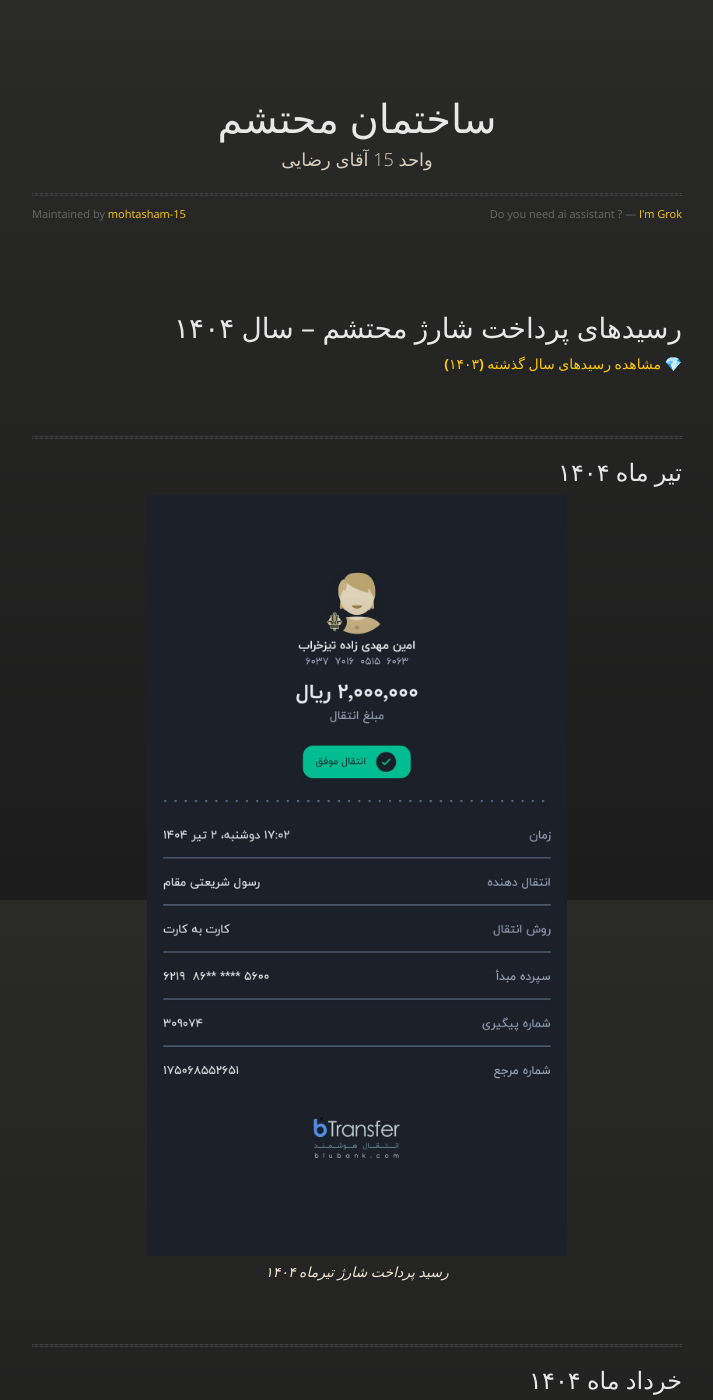
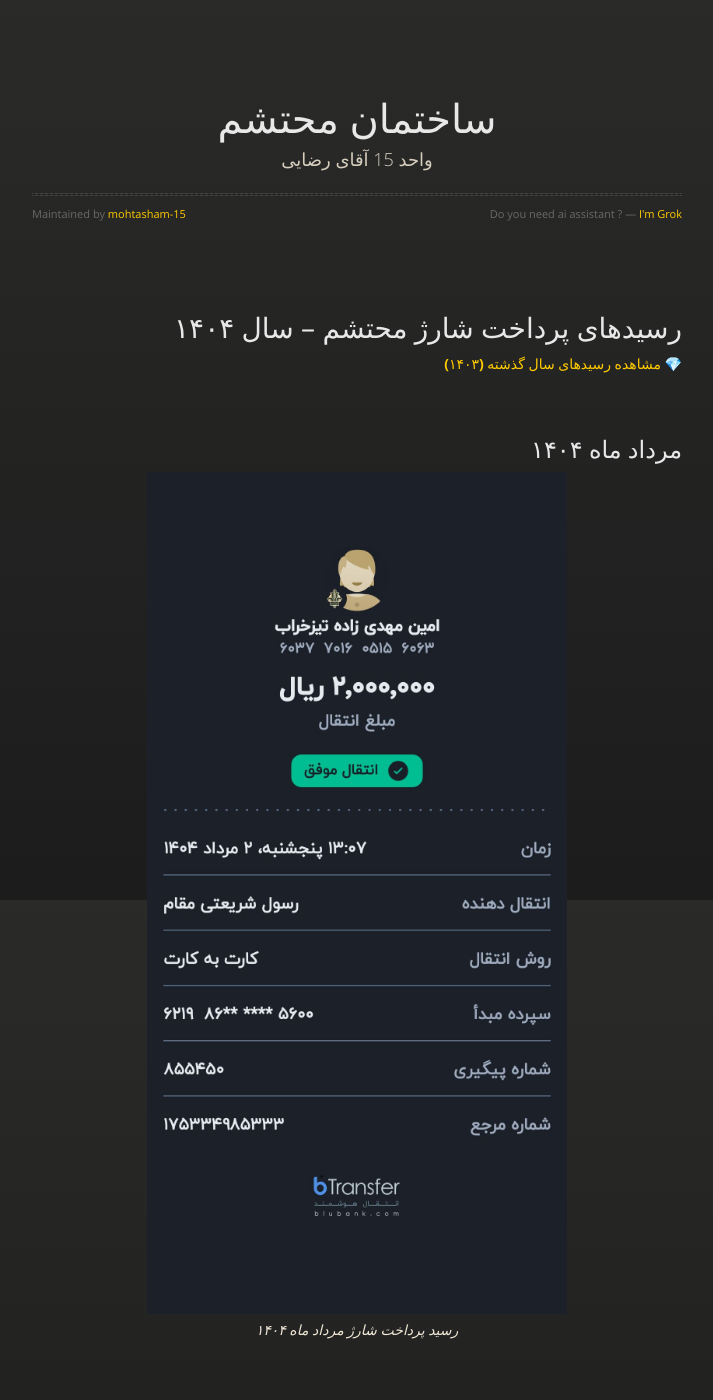
Before and after one commit to mohtasham-15/ns, a Jekyll site: the page built from index.md, in a window 1280 px wide and 1400 px high. Shown: the whole window, without its empty margins (283-996 px from the left). Built offline with Jekyll 4.4.1, drawn with Linux system fonts in a browser that asks for light colours.

Commit message:
Update index.md

```diff
--- a/index.md
+++ b/index.md
@@ -12,9 +12,15 @@ rtl: true
 <a href="./another-page.html"><strong> 💎 مشاهده رسید‌های سال گذشته (۱۴۰۳)</strong></a>
 </div>
 
-<br><br>
+<br/><br/>
 
----
+## مرداد ماه ۱۴۰۴
+
+<div align="center">
+  <img src="./assets/images/pay/Mordad-1404.jpg" alt="رسید تیر" width="420px"/>
+  <br>
+  <em>رسید پرداخت شارژ مرداد ماه ۱۴۰۴</em>
+</div><br/><br/>
 
 ## تیر ماه ۱۴۰۴
 
@@ -22,11 +28,7 @@ rtl: true
   <img src="./assets/images/pay/Tir-1404.jpg" alt="رسید تیر" width="420px"/>
   <br>
   <em>رسید پرداخت شارژ تیرماه ۱۴۰۴</em>
-</div>
-
-<br><br/>
-
----
+</div><br/><br/>
 
 ## خرداد ماه ۱۴۰۴
 
@@ -34,11 +36,7 @@ rtl: true
   <img src="./assets/images/pay/Khordad-1404.jpg" alt="رسید خرداد" width="420px"/>
   <br>
   <em>رسید پرداخت شارژ خرداد ۱۴۰۴</em>
-</div>
-
-<br><br>
-
----
+</div><br/><br/>
 
 ## اردیبهشت ماه ۱۴۰۴
 
@@ -46,11 +44,7 @@ rtl: true
   <img src="./assets/images/pay/Ordibehesht-1404.jpg" alt="رسید اردیبهشت" width="420px"/>
   <br>
   <em>رسید پرداخت شارژ اردیبهشت ۱۴۰۴</em>
-</div>
-
-<br><br>
-
----
+</div><br/><br/>
 
 ## فروردین ماه ۱۴۰۴
 
@@ -60,14 +54,10 @@ rtl: true
   <img src="./assets/images/pay/farvardin-1.jpg" alt="خرید لامپ" width="420px"/>
   <br>
   <em>لامپ ورودی رو یکبار تعمیر کردم ولی خیلی از ال‌ای‌دی‌هاش ریخته بود؛ ناچار شدم عوضش کنم. از سیتادیوم لامپ هم‌توان با قبلی و قیمت مناسب گرفتم. موقع بستن دیدم سرپیچ شکسته شده، با اجازتون همون‌روز سرپیچ هم گرفتم و عوض کردم.</em>
-</div>
-
-<br>
+</div><br/>
 
 <div align="center">
   <img src="./assets/images/pay/farvardin-2.jpg" alt="واریزی مابقی شارژ" width="420px"/>
   <br>
   <em>این ۵۳ هزارتومن هم باقی‌مونده هزینه شارژ فروردین بود که واریز شد.</em>
 </div>
-
----
```
